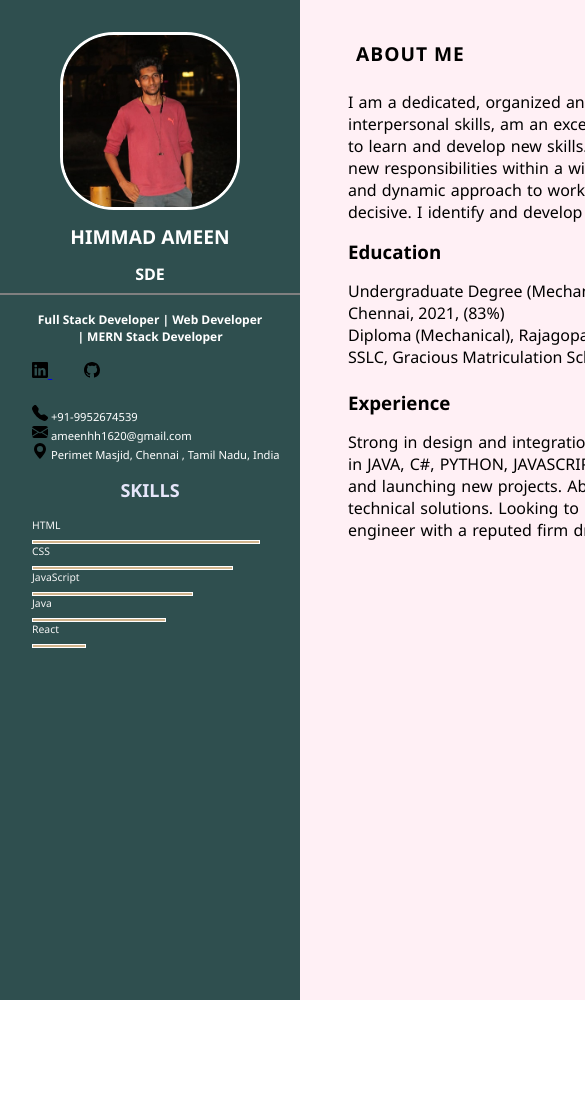
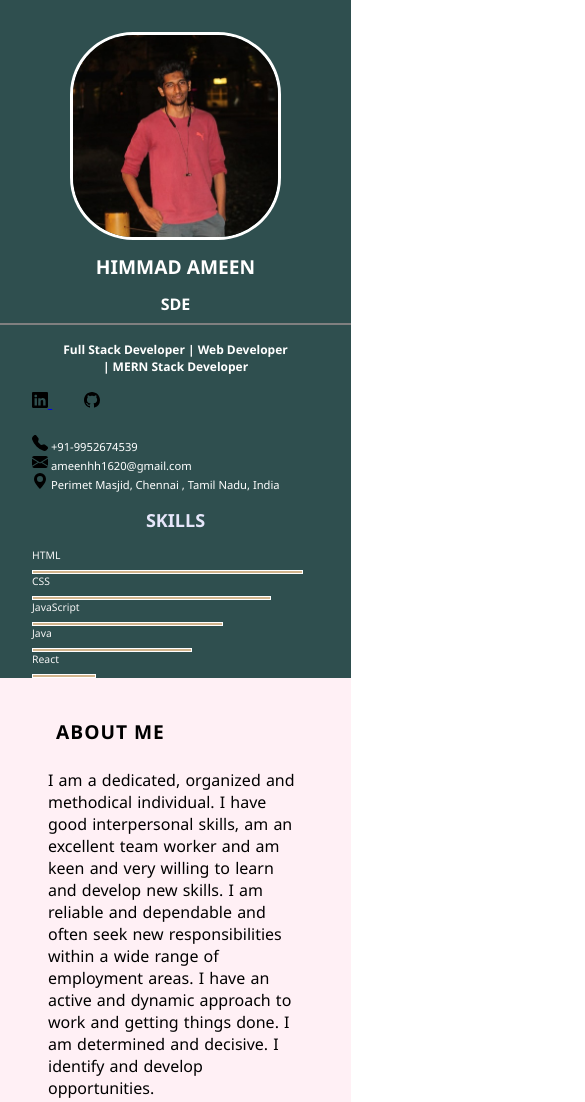
Before and after one commit to himadameen/Selectors-Basic-Selectors-Combinators-Id-selector-Class-selector---Post-Class---Responsive-Resum, a plain HTML site: page index.html in a window 390 px wide. Shown: the top 1102 px of the page, 585 px wide, since content can reach past the window. Before the commit the page ends 1000 px from the top, so only its background shows below. Drawn offline with Linux system fonts and the light colour scheme.

Commit message:
my clone changes

```diff
--- a/Selectors-Basic-Selectors-Combinators-Id-selector-Class-selector---Post-Class---Responsive-Resum/style.css
+++ /dev/null
@@ -1,116 +0,0 @@
-*{
-    padding: 0;
-    margin: 0;
-    box-sizing: border-box;
-    list-style: none;
-    font-family: 'Segoe UI', Tahoma, Geneva, Verdana, sans-serif;
-}
-.main-content{
-    min-height: 1000px;
-    width: 90%;
-    /* grid-template-rows: 20% 80%; */
-    grid-template-columns: 300px 700px;
-    display: grid;
-
-}
-.left-section{
-    grid-area: 1/1/3/2;
-    grid-column: span 1;
-    background-color: darkslategray;
-}
-.right-section{
-    background-color: lavenderblush;
-    padding: 2rem 3rem 2rem 3rem;
-    grid-area: 1/2/3/3;
-    grid-column: span 1 / span 2;
-}
-.profile-image{
-    padding-top: 2rem;
-}
-.profile-image img{
-    margin: auto;
-    display: block;
-    border: solid white;
-    border-radius: 30%;
-    width: 60%;
-}
-.name{
-    color: white;
-    font-size: 1.2rem;
-    font-weight: 700;
-    text-align: center;
-    text-transform: uppercase;
-    letter-spacing: 0.02px;
-    padding: 0.8rem;
-}
-.designation{
-    color: white;
-    font-size: 1rem;
-    text-align: center;
-    text-transform: uppercase;
-    padding-bottom: 0.5rem;
-}
-.description{
-    color: white;
-    text-align: center;
-    font-size: 0.75rem;
-    /* letter-spacing: 0.4rem; */
-    padding: 1rem 1rem 1rem 1rem;
-}
-.social-media img{
-    margin-left: 2rem;
-    text-align: center;
-}
-.icons{
-    cursor: pointer;
-}
-.skills{
-    color: lavender;
-    font-size: 0.75rem;
-    text-align: center;
-    text-transform: uppercase;
-    padding: 1rem 0.5rem 1rem 0.5rem;
-}
-.skills-content{
-    padding-left: 2rem;
-}
-.skill-name{
-    color: whitesmoke;
-    font-size: 0.65rem;
-    font-weight: 0.65rem;
-    text-align: left;
-    padding-bottom: 0.5rem;
-}
-.progress-bar{
-    border: 1px solid tan;
-    background-color: tan;
-    height: 4px;
-}
-.contact-item{
-    padding-left: 2rem;
-    font-size: 0.7rem;
-    color: white;
-
-}
-/*  */
-/* .right-main-content{
-
-} */
-.right-title{
-    text-transform: uppercase;
-    font-size: 1.2rem;
-    font-weight: 700;
-    padding: 0.5rem;
-    letter-spacing: 1px;
-}
-section{
-    display: block;
-}
-.content{
-    word-spacing: 1px;
-    display: block;
-    margin-block-start: 1em;
-    margin-block-end: 1em;
-    margin-inline-start: 0px;
-    margin-inline-end: 0px;
-}
--- a/index.html
+++ b/index.html
@@ -3,7 +3,7 @@
     <head>
         <meta charset="utf-8">
         <meta http-equiv="X-UA-Compatible" content="IE=edge">
-        <meta name="viewport" content="width=device-width, initial-scale=1">
+        <meta name="viewport" content="width=device-width, initial-scale=1.0">
         <meta name="description" content="">
         <meta name="author" content="">
         <title>Resume</title>
--- a/style.css
+++ b/style.css
@@ -8,21 +8,22 @@
 .main-content{
     min-height: 1000px;
     width: 90%;
+    /* margin: 20px auto; */
     /* grid-template-rows: 20% 80%; */
     grid-template-columns: 300px 700px;
     display: grid;
 
 }
 .left-section{
-    grid-area: 1/1/3/2;
-    grid-column: span 1;
+    /* grid-area: 1/1/3/2; */
+    /* grid-column: span 1; */
     background-color: darkslategray;
 }
 .right-section{
     background-color: lavenderblush;
     padding: 2rem 3rem 2rem 3rem;
-    grid-area: 1/2/3/3;
-    grid-column: span 1 / span 2;
+    /* grid-area: 1/2/3/3; */
+    /* grid-column: span 1 / span 2; */
 }
 .profile-image{
     padding-top: 2rem;
@@ -92,10 +93,7 @@
     color: white;
 
 }
-/*  */
-/* .right-main-content{
 
-} */
 .right-title{
     text-transform: uppercase;
     font-size: 1.2rem;
@@ -114,3 +112,11 @@ section{
     margin-inline-start: 0px;
     margin-inline-end: 0px;
 }
+@media screen and (max-width: 673px) {
+    .main-content{
+        grid-template-columns: repeat(1, 1fr);
+        background-color: mediumaquamarine;
+        float: none;
+        width: 90%;
+    }
+}
```
Also changed, not shown: Selectors-Basic-Selectors-Combinators-Id-selector-Class-selector---Post-Class---Responsive-Resum/index.html (deleted, +0 -103 lines).
